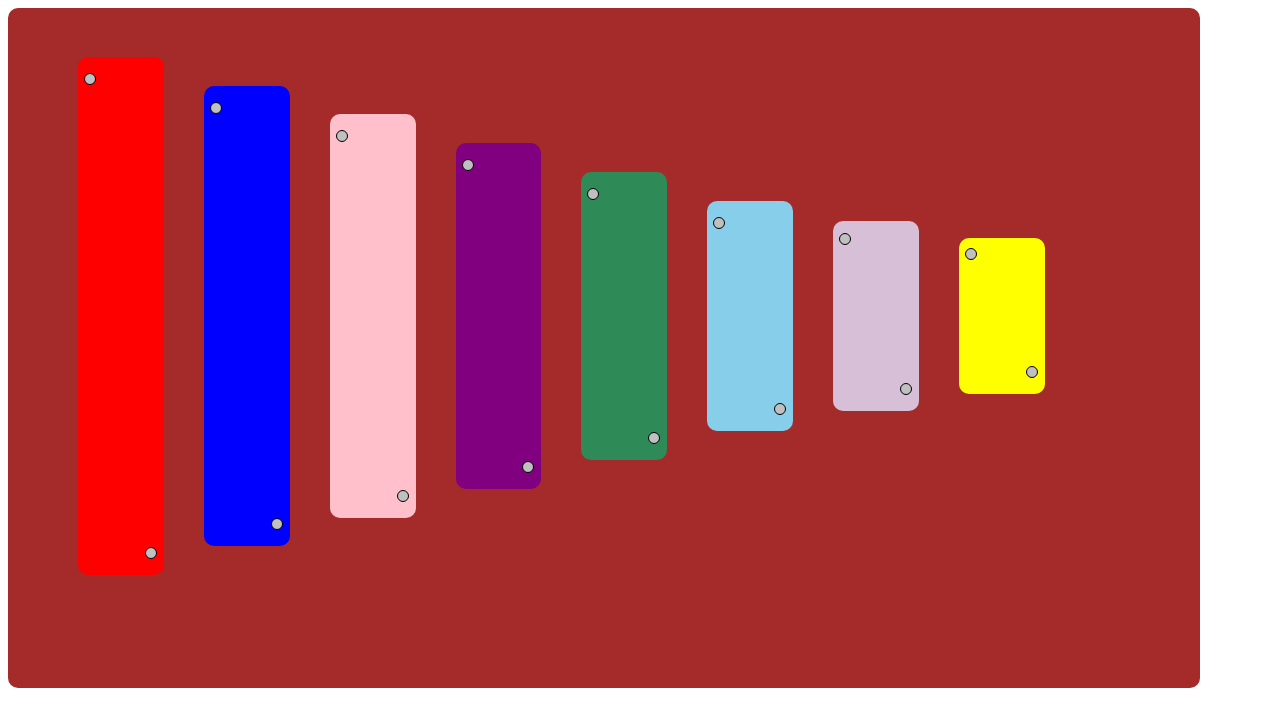
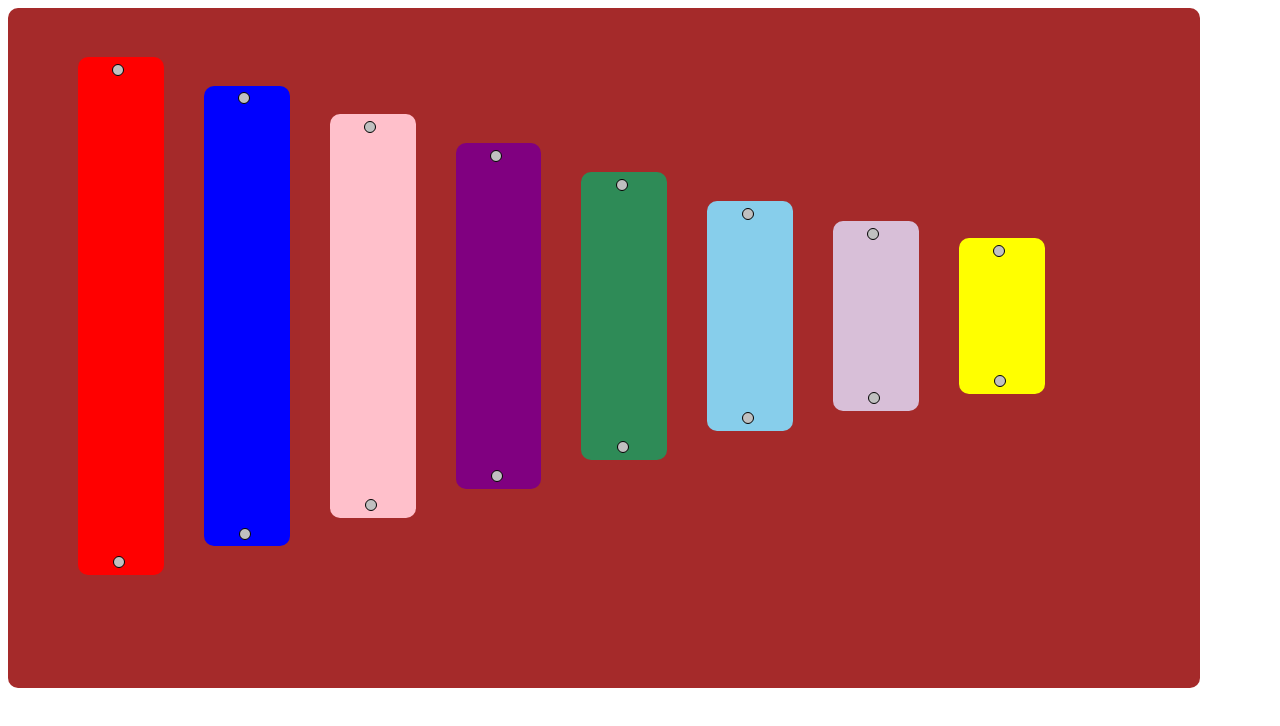
Before and after one commit to SarahRDH/xylophone, a plain HTML site: page index.html in a window 1280 px wide. Drawn offline with Linux system fonts and the light colour scheme.

Commit message:
those crazy dots tho

```diff
--- a/style.css
+++ b/style.css
@@ -72,7 +72,8 @@ p:first-child {
     align-self: flex-start;
     background-color: silver;
     border-radius: 100%;
-    margin-left: 6px;
+    margin: 8% 40% 0%;
+
 }
 
 p:last-child {
@@ -81,10 +82,11 @@ p:last-child {
     align-self: flex-end;
     background-color: silver;
     border-radius: 100%;
-    margin-right: 7px;
+    margin: 20% 45% 8%;
+
 }
 
-.key7 p:last-child {
+/* .key7 p:last-child {
     margin-top: 2px;
 }
 
@@ -100,4 +102,4 @@ p:last-child {
 .key8 p:first-child {
     margin-bottom: 14px;
     margin-top: 10px;
-}
+} */
```
